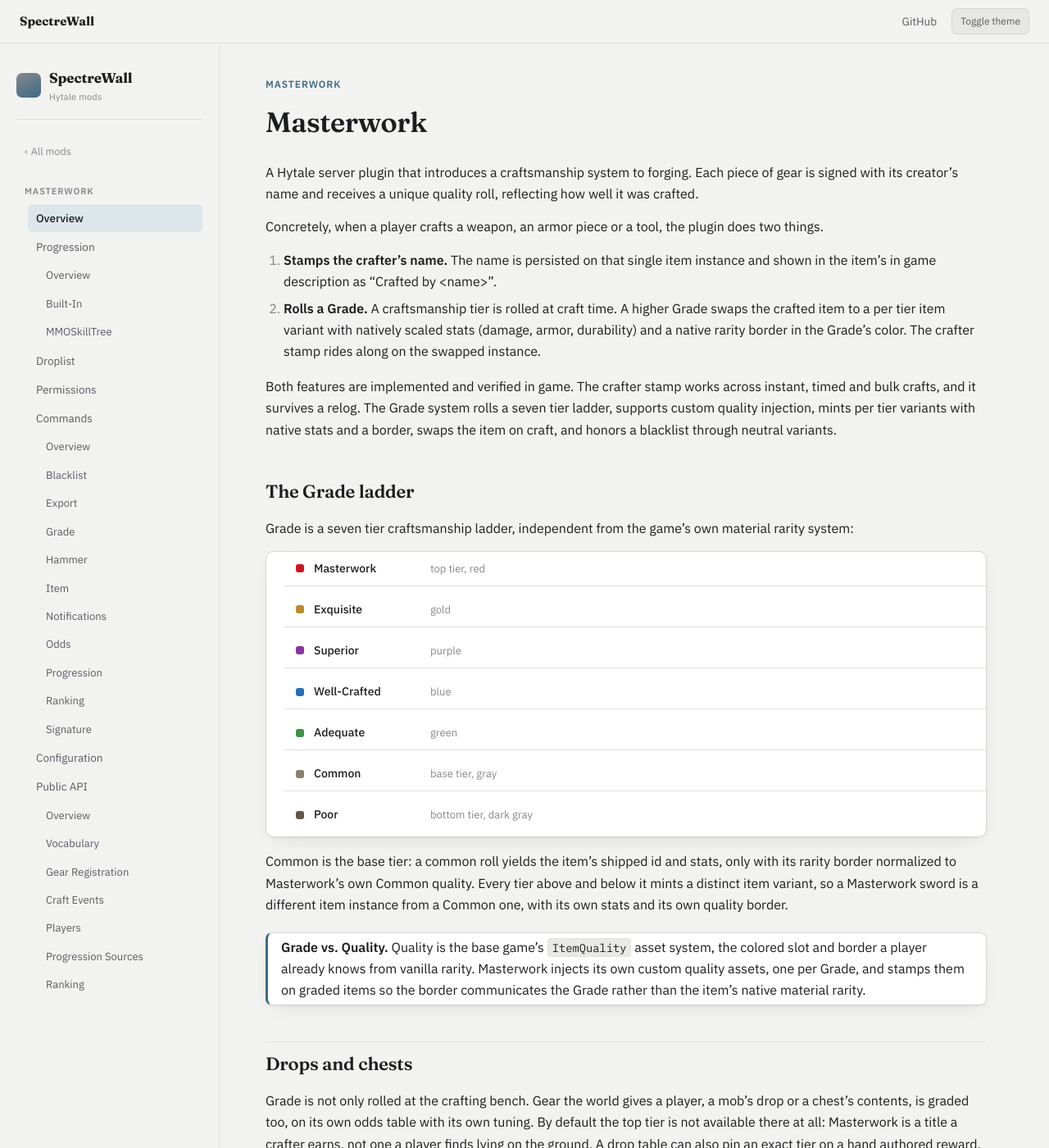
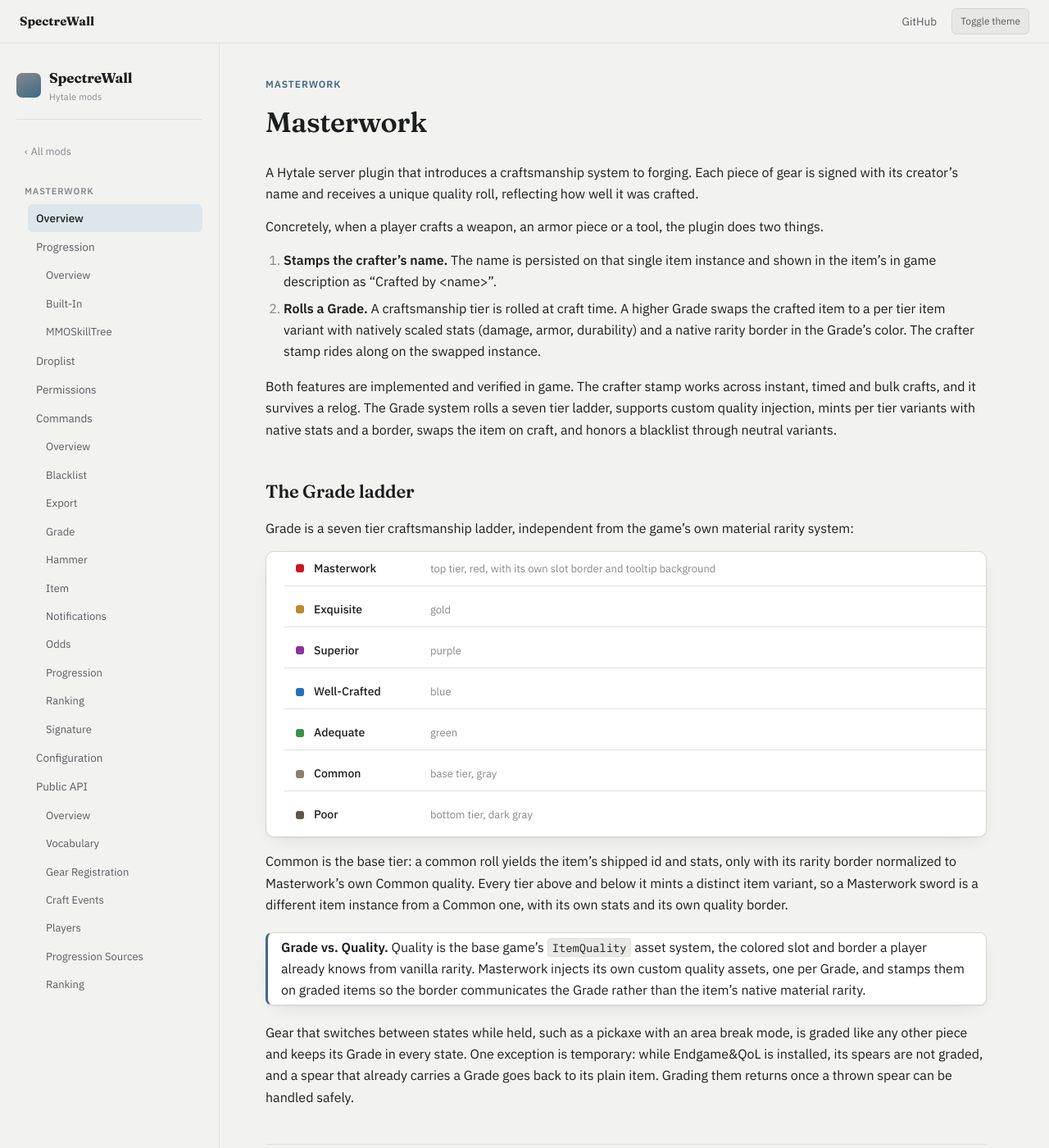
Before and after one commit to spectrewall/spectrewall.github.io, a Jekyll site: the page built from masterwork/index.md, in a window 1280 px wide and 1400 px high. Shown: the whole window at 82% size. Built offline with Jekyll 4.4.1, drawn with Linux system fonts in a browser that asks for light colours.

Commit message:
Catch the docs up with 1.2.0: the export refusal, Endgame spears, the Masterwork art
Also corrects the NOT_GRADED row: only a crafting hammer is still signed.

```diff
--- a/masterwork/index.md
+++ b/masterwork/index.md
@@ -23,7 +23,7 @@ Both features are implemented and verified in game. The crafter stamp works acro
 Grade is a seven tier craftsmanship ladder, independent from the game's own material rarity system:
 
 <ul class="grade-list">
-  <li><span class="grade-swatch" style="background:var(--grade-masterwork)"></span><span class="grade-name">Masterwork</span><span class="grade-note">top tier, red</span></li>
+  <li><span class="grade-swatch" style="background:var(--grade-masterwork)"></span><span class="grade-name">Masterwork</span><span class="grade-note">top tier, red, with its own slot border and tooltip background</span></li>
   <li><span class="grade-swatch" style="background:var(--grade-exquisite)"></span><span class="grade-name">Exquisite</span><span class="grade-note">gold</span></li>
   <li><span class="grade-swatch" style="background:var(--grade-superior)"></span><span class="grade-name">Superior</span><span class="grade-note">purple</span></li>
   <li><span class="grade-swatch" style="background:var(--grade-well)"></span><span class="grade-name">Well-Crafted</span><span class="grade-note">blue</span></li>
@@ -35,6 +35,8 @@ Grade is a seven tier craftsmanship ladder, independent from the game's own mate
 Common is the base tier: a common roll yields the item's shipped id and stats, only with its rarity border normalized to Masterwork's own Common quality. Every tier above and below it mints a distinct item variant, so a Masterwork sword is a different item instance from a Common one, with its own stats and its own quality border.
 
 > **Grade vs. Quality.** Quality is the base game's `ItemQuality` asset system, the colored slot and border a player already knows from vanilla rarity. Masterwork injects its own custom quality assets, one per Grade, and stamps them on graded items so the border communicates the Grade rather than the item's native material rarity.
+
+Gear that switches between states while held, such as a pickaxe with an area break mode, is graded like any other piece and keeps its Grade in every state. One exception is temporary: while Endgame&QoL is installed, its spears are not graded, and a spear that already carries a Grade goes back to its plain item. Grading them returns once a thrown spear can be handled safely.
 
 ## Drops and chests
 
```
Also changed, not shown: masterwork/api/craft.md (+1 -1 lines), masterwork/commands/export.md (+2 -0 lines).
